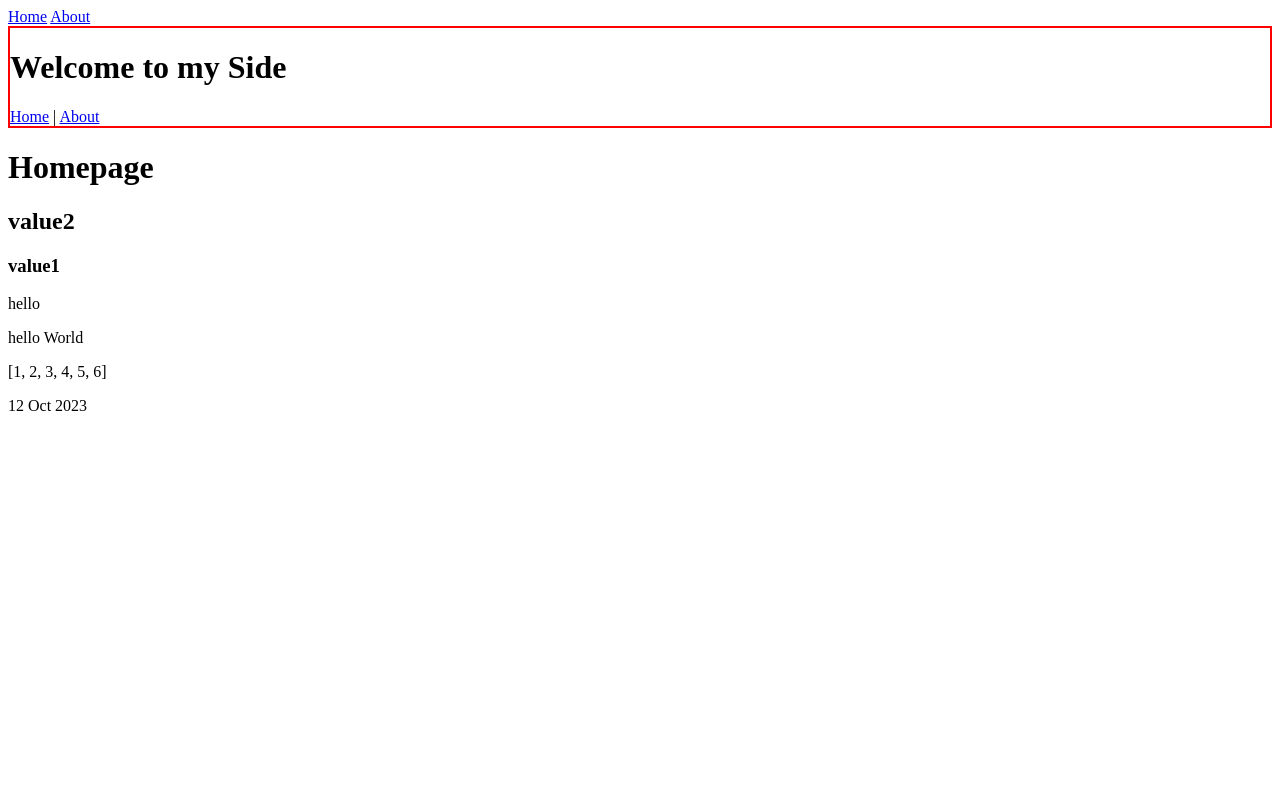
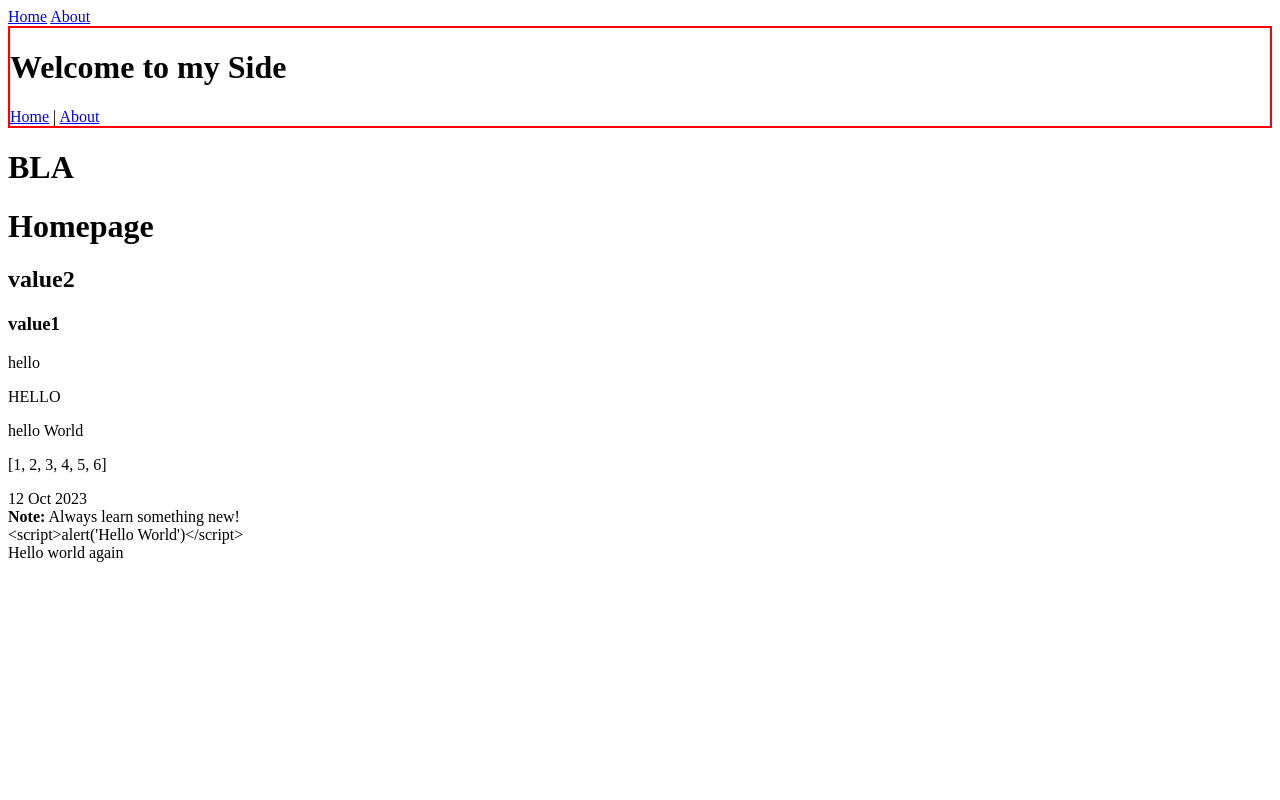
Before and after one commit to pietow/django_project_live, a Django app: page /home2/ in a window 1280 px wide. Run offline with Django 4.2, Linux system fonts and the light colour scheme.

Commit message:
response/request; custom tags

```diff
--- /dev/null
+++ b/pages/templatetags/my_tags.py
@@ -0,0 +1,7 @@
+from django import template
+
+register = template.Library()
+
+@register.simple_tag
+def hello_world(value='Bla'):
+    return f'Hello world {value}'
--- a/pages/tests.py
+++ b/pages/tests.py
@@ -1,5 +1,5 @@
 from django.test import SimpleTestCase
-from django.urls import reverse
+from django.urls import reverse, resolve
 
 # Create your tests here.
 
@@ -10,6 +10,7 @@ class HomePageTests(SimpleTestCase):
 
     def test_url_available_by_name(self):
         response = self.client.get(reverse('home'))
+        #print(resolve('/').url_name)
         self.assertEqual(response.status_code, 200)
 
     def test_template_name_correct(self):
--- a/pages/views.py
+++ b/pages/views.py
@@ -1,24 +1,46 @@
 from django.shortcuts import render
 from django.views.generic import TemplateView
 from datetime import datetime
+from django.http import HttpResponse, HttpResponseForbidden, HttpResponseServerError
 
 # Create your views here.
 class HomePageView(TemplateView):
     template_name = "home.html"
+
+    def render_to_response(self, context, **kwargs):
+        print(self.request.COOKIES.get('my_cookie'))
+        if self.request.COOKIES.get('my_cookie') == 'my_cookie_value':
+            response = HttpResponse('With cookie')
+            return response
+        return super().render_to_response(context, **kwargs)
 
 class AboutPageView(TemplateView):
     template_name = "about.html"
 
 
 def homePageView(request):
+    # print(request)
+    # print(request.method == 'GET')
+    # print(request.COOKIES)
     context = {
         'key1': 'value1',
         'key2': 'value2',
         'key3': 'Hello',
         'first': [1, 2, 3],
         'second': [4, 5, 6],
-        'today': datetime.now()
+        'today': datetime.now(),
+        'notes': "<strong>Note:</strong> Always learn something new!",
+        'js_inject':"<script>alert('Hello World')</script>"
     }
-    response = render(request, 'home2.html', context)
-    print('Response:', response)
-    return response
+    response_render = render(request, 'home2.html', context)
+    print('Response:', response_render)
+    print('####################################################')
+    response = HttpResponse('<h1>Hello</h1>')
+    response.write('<div>Hello2</div>')
+    response.write('<div>Hello2</div>')
+    response.set_cookie('my_cookie', 'my_cookie_value')
+    print(response)
+    print('####################################################')
+    print(HttpResponseForbidden('you are not allowed to enter'))
+    print(HttpResponseServerError())
+    return response_render
--- a/templates/home2.html
+++ b/templates/home2.html
@@ -1,12 +1,23 @@
 <!--templates/home.html-->
 {% extends "base.html" %}
+{% block content %}
+<h1>BLA</h1>
 
-{% block content %}
+
 <h1>Homepage</h1>
 <h2>{{ key2 }}</h2>
 <h3>{{ key1 }}</h3>
 <p>{{ key3|lower }}</p>
+<p>{{ key3|upper }}</p>
 <p>{{ key3|lower|add:' World' }}</p>
 <p>{{ first|add:second }}</p>
 <div>{{ today|date:"d M Y"}}</div>
+<div>{{ notes|safe }}</div>
+<!-- <div>{{ js_inject|safe }}</div> -->
+<div>{{ js_inject|escape }}</div>
+
+
+{% load my_tags %}
+{% hello_world 'again'%}
+
 {% endblock content %}
```
Also changed, not shown: pages/templatetags/init.py (added).
